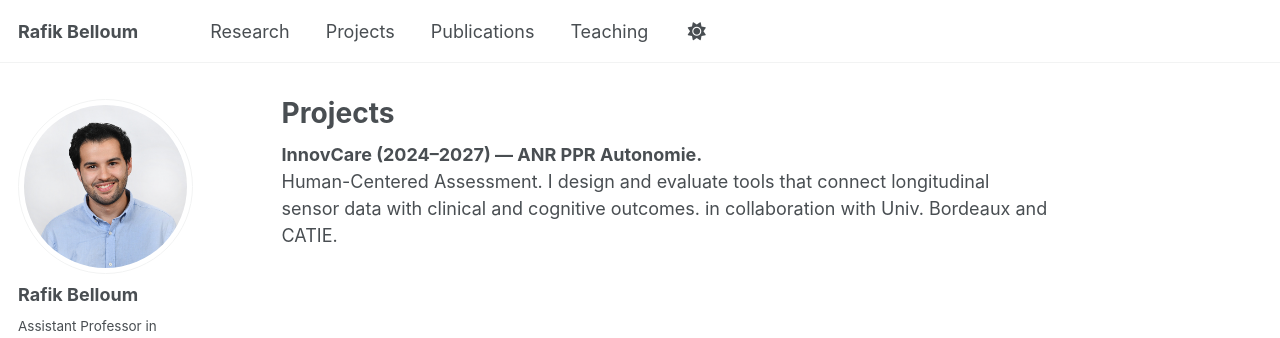
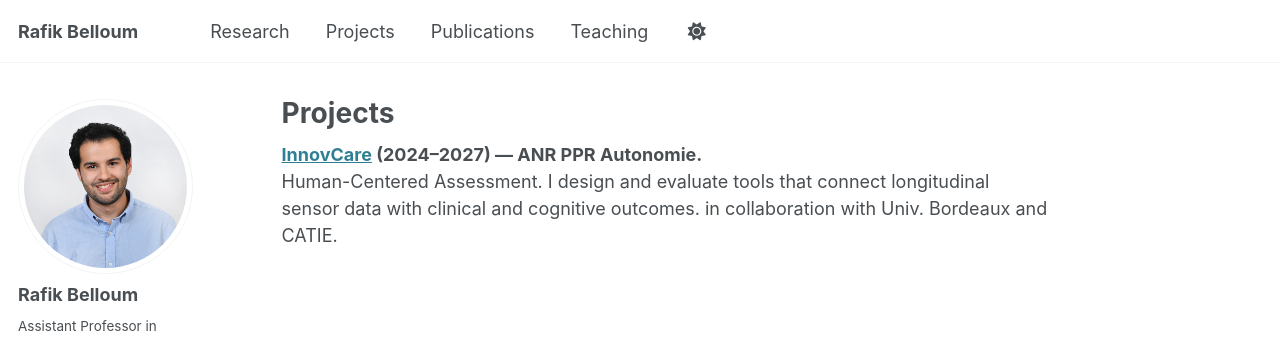
Before and after one commit to rafik-belloum/rafik-belloum.github.io, a Jekyll site: the page built from _pages/projects.md, in a window 1280 px wide. Shown: the top 338 px of the page. Built offline with Jekyll 4.4.1, drawn with Linux system fonts in a browser that asks for light colours; some web fonts are replaced; part of the change alters nothing that is shown.

```diff
--- a/_pages/projects.md
+++ b/_pages/projects.md
@@ -5,5 +5,5 @@ permalink: /projects/
 author_profile: true
 ---
 
-**InnovCare (2024–2027) — ANR PPR Autonomie.**
+**[InnovCare](https://innovcare.hypotheses.org/) (2024–2027) — ANR PPR Autonomie.**
 Human-Centered Assessment. I design and evaluate tools that connect longitudinal sensor data with clinical and cognitive outcomes. in collaboration with Univ. Bordeaux and CATIE.
```
